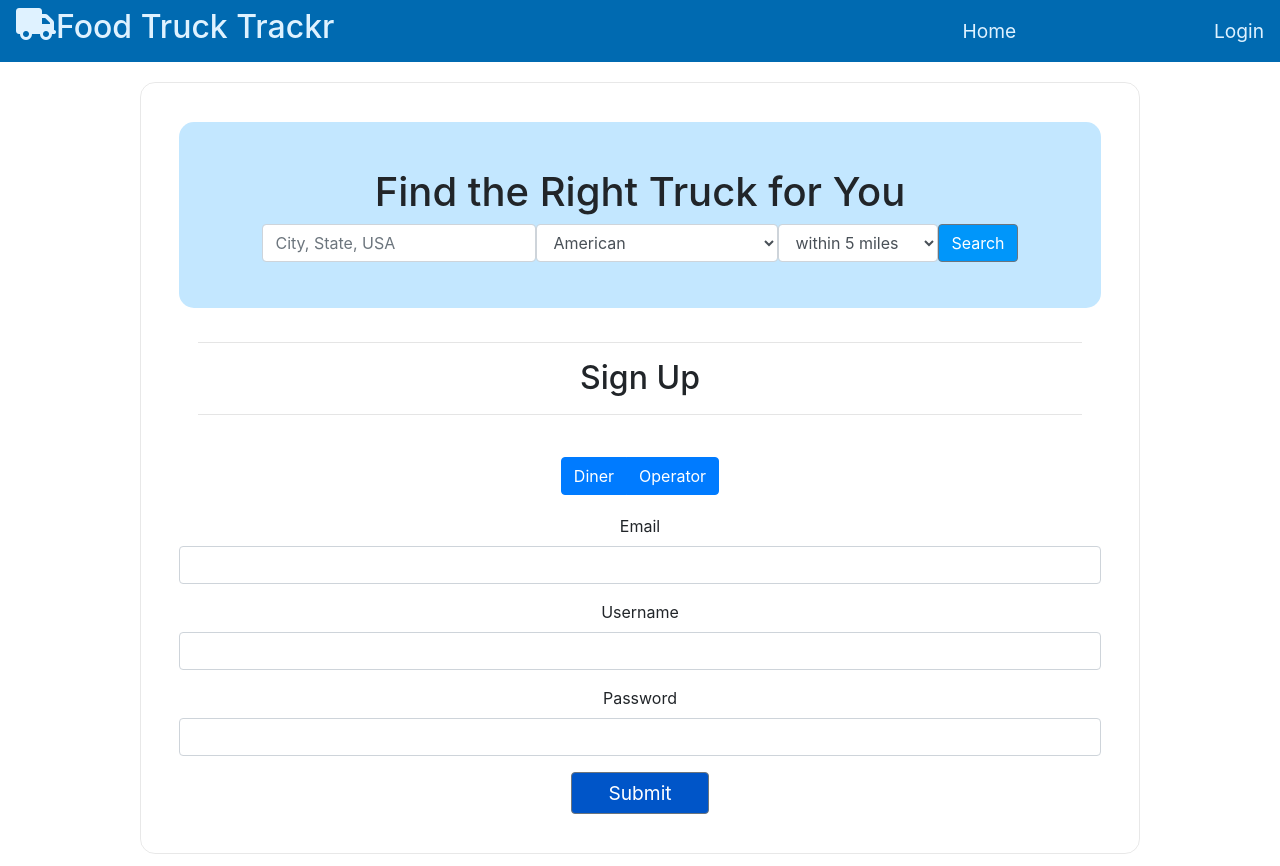
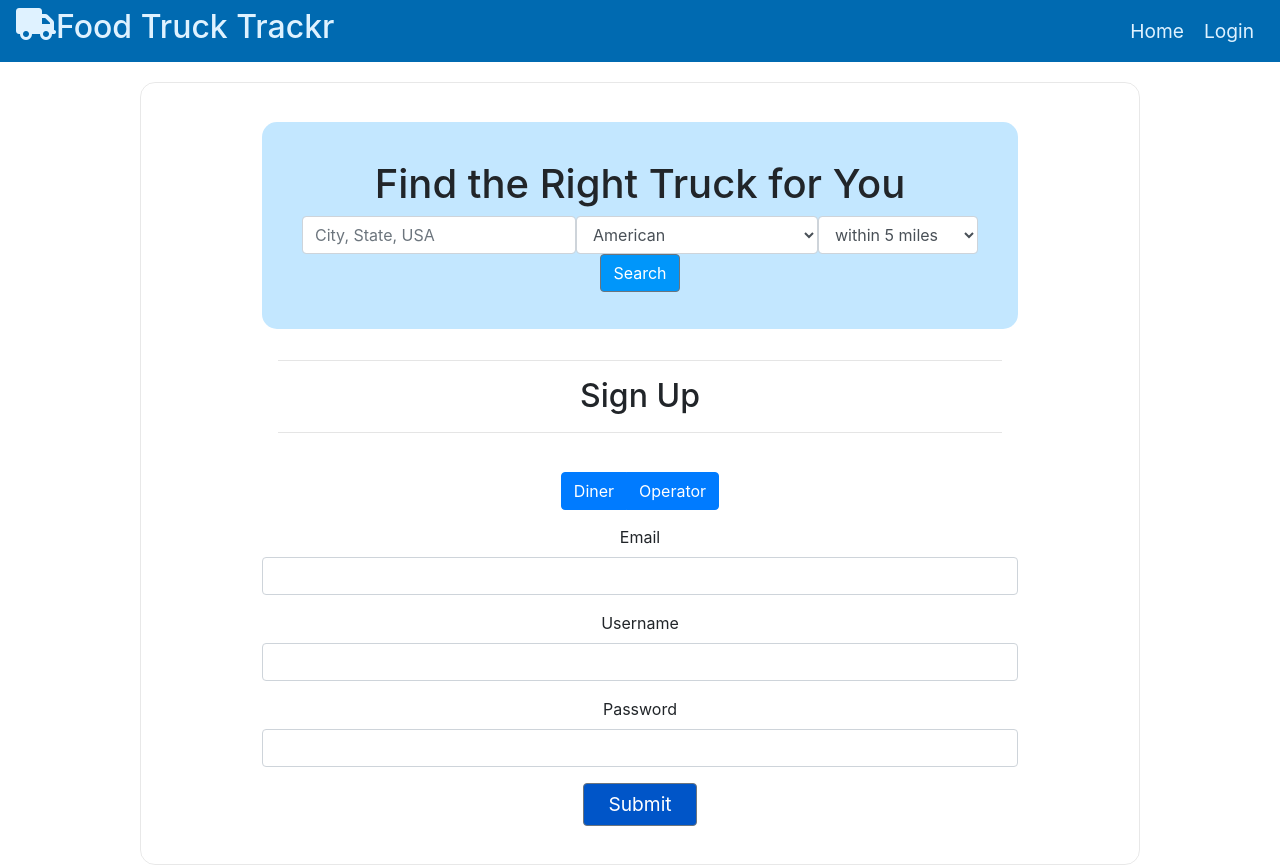
Before and after one commit to markanator/foodtrucktrackr-frontend, a React (Create React App) app: page / in a window 1280 px wide. Shown: the top 866 px of the page. Built offline with nearby package versions, Linux system fonts and the light colour scheme.

Commit message:
testing ui tweaks

```diff
--- a/src/components/universal/Header.jsx
+++ b/src/components/universal/Header.jsx
@@ -34,6 +34,7 @@ const Header = (props) => {
                 <i className="fas fa-truck"></i>
                 <h1 className="headerTitle"> Food Truck Trackr</h1>
             </div>
+            <div className="nav-links">
                 <Link to="/" className="navItem">
                     Home
                 </Link>
@@ -80,6 +81,7 @@ const Header = (props) => {
                         Logout
                     </div>
                 )}
+            </div>
         </Navbar>
     );
 };
--- a/src/index.css
+++ b/src/index.css
@@ -125,6 +125,10 @@ table {
 /* CUSTOM CSS */
 
 .App {
+    display: flex;
+    justify-content: center;
+    align-items: center;
+    flex-direction: column;
     text-align: center;
     width: 1000px;
     margin: 20px auto;
@@ -136,6 +140,7 @@ table {
 .navbar {
     top: 0;
     position: fixed;
+    margin-bottom: 20px;
     background-color: rgb(0, 106, 177);
     color: rgb(223, 242, 255);
 }
@@ -167,8 +172,12 @@ footer {
 .headerTitle {
     font-size: 2rem;
 }
+.nav-links {
+    display: flex;
+}
 
 .navItem {
+    padding: 0 10px;
     font-size: 1.2rem;
     color: rgb(223, 242, 255);
 }
```
Lines whose indentation alone changed are shown as unchanged.
